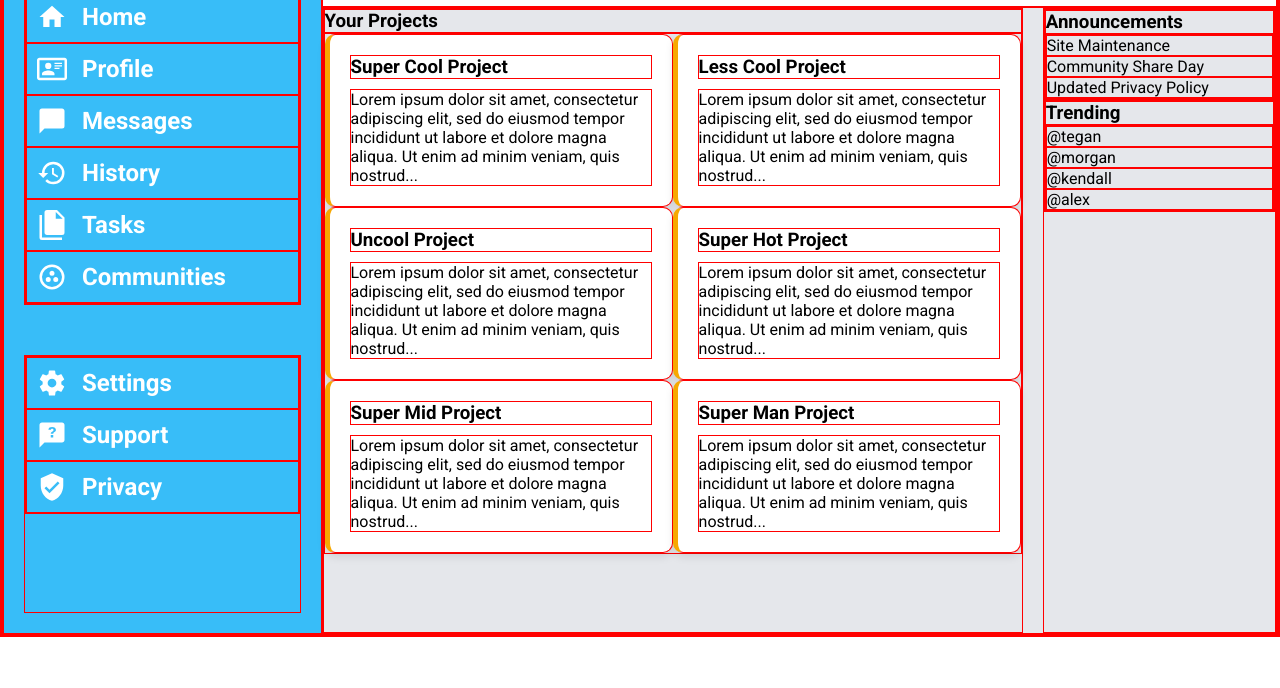
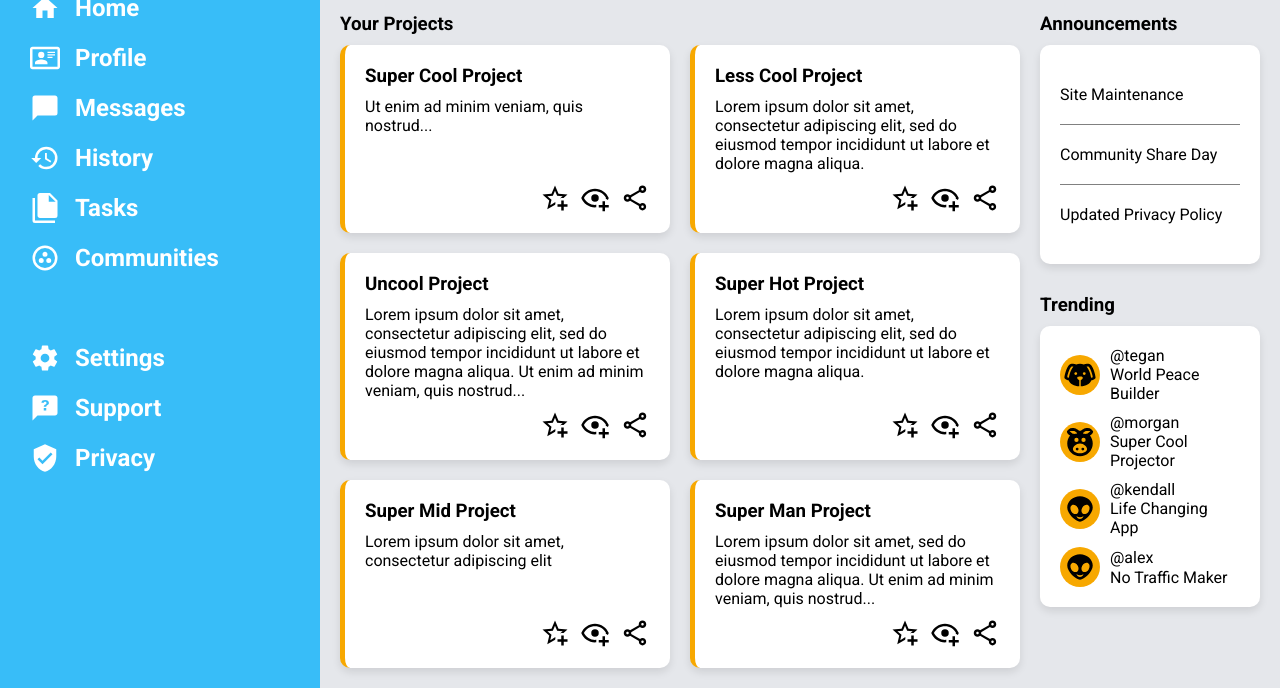
Before and after one commit to bw-01/admin-dashboard, a plain HTML site: page index.html in a window 1280 px wide. Shown: the part 167-855 px from the top of the page. Before the commit the page ends 804 px from the top, so only its background shows below. Drawn offline with Linux system fonts and the light colour scheme.

Commit message:
Completed styling

```diff
--- a/index.html
+++ b/index.html
@@ -47,7 +47,7 @@
           <div class="search-form">
             <img src="images/search.svg" alt="Search bar icon" />
             <form action="https://httpbin.org/post" method="post">
-              <input type="search" class="search-input"/>
+              <input type="search" class="search-input" />
             </form>
           </div>
           <div class="user-info">
@@ -57,7 +57,7 @@
         </div>
         <div class="header-bottom">
           <div class="greeting">
-            <img src="images/pig.svg" alt="Pig user icon" class="greeting-icon"/>
+            <img src="images/pig.svg" alt="Pig user icon" class="greeting-icon" />
             <p class="greeting-hi">Hi there,</p>
             <p class="greeting-user">Morgan Oakley (@morgan)</p>
           </div>
@@ -71,23 +71,28 @@
 
       <div class="content">
         <div class="content-left">
-          <h3>Your Projects</h3>
+          <h3 class="content-header">Your Projects</h3>
           <div class="projects">
             <div class="project-card">
               <h3>Super Cool Project</h3>
-              <p>
-                Lorem ipsum dolor sit amet, consectetur adipiscing elit, sed do eiusmod tempor
-                incididunt ut labore et dolore magna aliqua. Ut enim ad minim veniam, quis
-                nostrud...
-              </p>
+              <p>Ut enim ad minim veniam, quis nostrud...</p>
+              <div class="project-icons">
+                <img src="images/favourite.svg" alt="favourite icon" />
+                <img src="images/follow.svg" alt="follow icon" />
+                <img src="images/share.svg" alt="share icon" />
+              </div>
             </div>
             <div class="project-card">
               <h3>Less Cool Project</h3>
               <p>
                 Lorem ipsum dolor sit amet, consectetur adipiscing elit, sed do eiusmod tempor
-                incididunt ut labore et dolore magna aliqua. Ut enim ad minim veniam, quis
-                nostrud...
+                incididunt ut labore et dolore magna aliqua.
               </p>
+              <div class="project-icons">
+                <img src="images/favourite.svg" alt="favourite icon" />
+                <img src="images/follow.svg" alt="follow icon" />
+                <img src="images/share.svg" alt="share icon" />
+              </div>
             </div>
             <div class="project-card">
               <h3>Uncool Project</h3>
@@ -96,51 +101,79 @@
                 incididunt ut labore et dolore magna aliqua. Ut enim ad minim veniam, quis
                 nostrud...
               </p>
+              <div class="project-icons">
+                <img src="images/favourite.svg" alt="favourite icon" />
+                <img src="images/follow.svg" alt="follow icon" />
+                <img src="images/share.svg" alt="share icon" />
+              </div>
             </div>
             <div class="project-card">
               <h3>Super Hot Project</h3>
               <p>
                 Lorem ipsum dolor sit amet, consectetur adipiscing elit, sed do eiusmod tempor
-                incididunt ut labore et dolore magna aliqua. Ut enim ad minim veniam, quis
-                nostrud...
+                incididunt ut labore et dolore magna aliqua.
               </p>
+              <div class="project-icons">
+                <img src="images/favourite.svg" alt="favourite icon" />
+                <img src="images/follow.svg" alt="follow icon" />
+                <img src="images/share.svg" alt="share icon" />
+              </div>
             </div>
             <div class="project-card">
               <h3>Super Mid Project</h3>
-              <p>
-                Lorem ipsum dolor sit amet, consectetur adipiscing elit, sed do eiusmod tempor
-                incididunt ut labore et dolore magna aliqua. Ut enim ad minim veniam, quis
-                nostrud...
-              </p>
+              <p>Lorem ipsum dolor sit amet, consectetur adipiscing elit</p>
+              <div class="project-icons">
+                <img src="images/favourite.svg" alt="favourite icon" />
+                <img src="images/follow.svg" alt="follow icon" />
+                <img src="images/share.svg" alt="share icon" />
+              </div>
             </div>
             <div class="project-card">
               <h3>Super Man Project</h3>
               <p>
-                Lorem ipsum dolor sit amet, consectetur adipiscing elit, sed do eiusmod tempor
-                incididunt ut labore et dolore magna aliqua. Ut enim ad minim veniam, quis
-                nostrud...
+                Lorem ipsum dolor sit amet, sed do eiusmod tempor incididunt ut labore et dolore
+                magna aliqua. Ut enim ad minim veniam, quis nostrud...
               </p>
+              <div class="project-icons">
+                <img src="images/favourite.svg" alt="favourite icon" />
+                <img src="images/follow.svg" alt="follow icon" />
+                <img src="images/share.svg" alt="share icon" />
+              </div>
             </div>
           </div>
         </div>
 
         <div class="content-right">
+          <h3 class="content-header">Announcements</h3>
           <div class="announcements">
-            <h3>Announcements</h3>
             <ul>
               <li>Site Maintenance</li>
               <li>Community Share Day</li>
               <li>Updated Privacy Policy</li>
             </ul>
           </div>
+          <h3 class="content-header">Trending</h3>
           <div class="trending">
-            <h3>Trending</h3>
-            <ul>
-              <li>@tegan</li>
-              <li>@morgan</li>
-              <li>@kendall</li>
-              <li>@alex</li>
-            </ul>
+            <div class="trending-item">
+              <img src="images/dog.svg" alt="Pig user icon" class="user-icon" />
+              <p class="trending-user">@tegan</p>
+              <p class="trending-app">World Peace Builder</p>
+            </div>
+            <div class="trending-item">
+              <img src="images/pig.svg" alt="Pig user icon" class="user-icon" />
+              <p class="trending-user">@morgan</p>
+              <p class="trending-app">Super Cool Projector</p>
+            </div>
+            <div class="trending-item">
+              <img src="images/alien.svg" alt="Pig user icon" class="user-icon" />
+              <p class="trending-user">@kendall</p>
+              <p class="trending-app">Life Changing App</p>
+            </div>
+            <div class="trending-item">
+              <img src="images/alien.svg" alt="Pig user icon" class="user-icon" />
+              <p class="trending-user">@alex</p>
+              <p class="trending-app">No Traffic Maker</p>
+            </div>
           </div>
         </div>
       </div>
--- a/styles.css
+++ b/styles.css
@@ -3,7 +3,6 @@
   margin: 0;
   padding: 0;
   box-sizing: border-box;
-  border: 1px solid red;
 }
 
 body {
@@ -147,7 +146,10 @@ button {
   grid-column: 2 / 3;
   display: grid;
   grid-template-columns: 3fr 1fr;
-  gap: 20px;
+}
+
+.content-header {
+  margin-bottom: 10px;
 }
 
 .project-card {
@@ -158,9 +160,59 @@ button {
   display: grid;
   gap: 10px;
   border-left: 5px solid rgb(247, 168, 0);
+  grid-template-rows: auto 1fr auto;
+}
+
+.project-icons {
+  justify-self: end;
+  display: flex;
+  gap: 10px;
+}
+
+.content-left {
+  padding: 20px;
 }
 
 .projects {
   display: grid;
   grid-template-columns: repeat(auto-fit, minmax(300px, 1fr));
+  gap: 20px;
 }
+
+.content-right {
+  padding: 20px 20px 20px 0;
+}
+
+.announcements, .trending {
+  background-color: white;
+  padding: 20px;
+  border-radius: 10px;
+  box-shadow: 0 4px 8px rgba(0, 0, 0, 0.1);
+  display: grid;
+  gap: 10px;
+  margin-bottom: 30px;
+}
+
+.trending-item {
+  display: grid;
+  grid-template-columns: 50px 1fr;
+  align-items: center;
+}
+
+.trending img {
+  grid-row: 1 / 3;
+  margin-right: 10px;
+}
+
+.trending-app {
+  grid-column: 2 / 3;
+}
+
+.announcements li {
+  border-bottom: 1px solid grey;
+  padding: 20px 0;
+}
+
+.announcements li:last-child {
+  border-bottom: none;
+}
```
